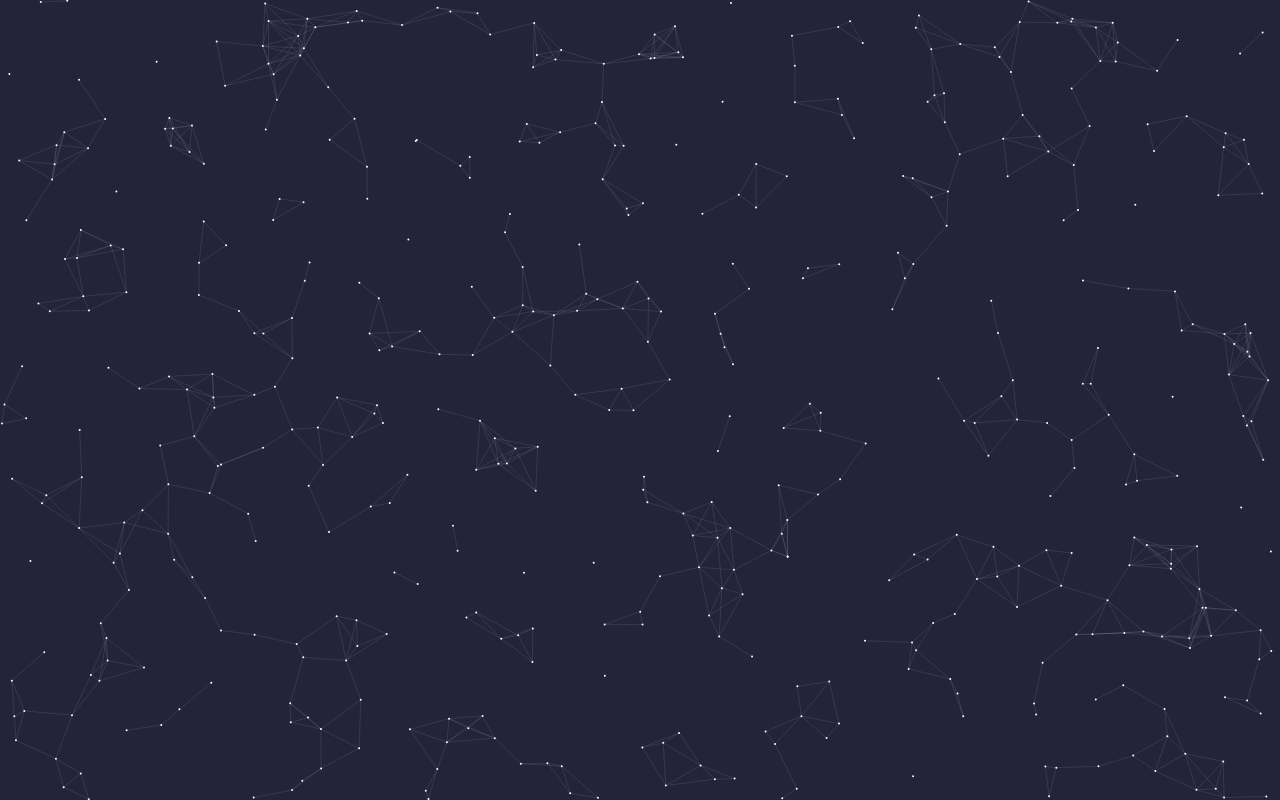
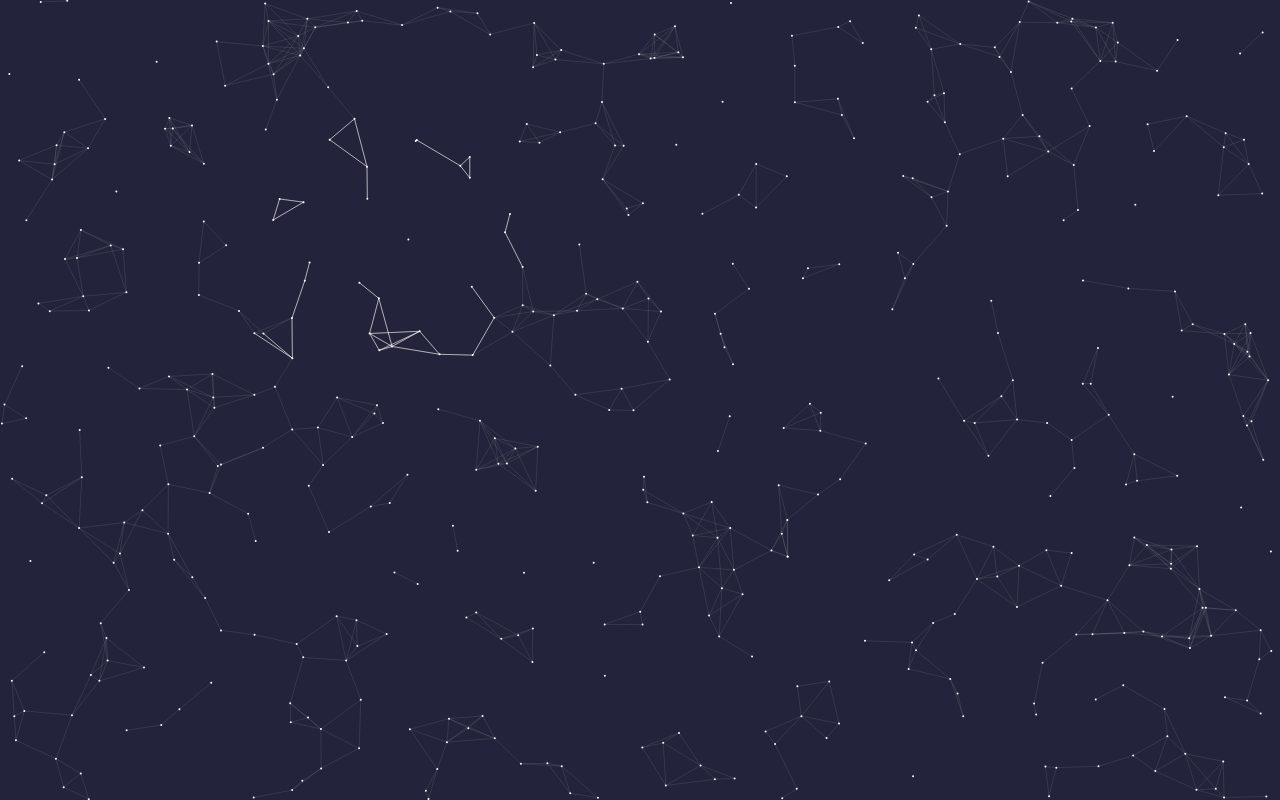
Before and after one commit to ptembra/ConnectingDots, a plain HTML site: page index.html in a window 1280 px wide. Drawn offline with Linux system fonts and the light colour scheme.

Commit message:
Mouse move interaction

```diff
--- a/index.html
+++ b/index.html
@@ -21,6 +21,9 @@
             left: 0;
             bottom: 0;
         }
+        *{
+            transition: all ease 250ms;
+        }
     </style>
 </head>
 
--- a/script.js
+++ b/script.js
@@ -12,6 +12,11 @@ const getRandPos = () => {
     x: Math.random() * canvas.width,
     vel: (Math.random() - 0.5) * 1.25,
   };
+};
+
+let mouse = {
+  x: (30 * canvas.width) / 100,
+  y: (30 * canvas.height) / 100,
 };
 
 let dots = {
@@ -77,6 +82,22 @@ const calcLine = () => {
         context.strokeStyle = lineColour;
         context.stroke();
         context.closePath();
+
+        if (
+          Math.sqrt(
+            Math.pow(dotOne.x - mouse.x, 2) + Math.pow(dotOne.y - mouse.y, 2)
+          ) -
+            dots.rad <
+          dots.dist + 100
+        ) {
+          context.beginPath();
+          context.lineWidth = lineW + .5;
+          context.moveTo(dotOne.x, dotOne.y);
+          context.lineTo(dotTwo.x, dotTwo.y);
+          context.strokeStyle = lineColour;
+          context.stroke();
+          context.closePath();
+        }
       }
     }
   }
@@ -92,4 +113,9 @@ const animate = () => {
   });
 };
 
+window.onmousemove = (e) => {
+  mouse.x = e.pageX;
+  mouse.y = e.pageY;
+};
+
 animate();
```
